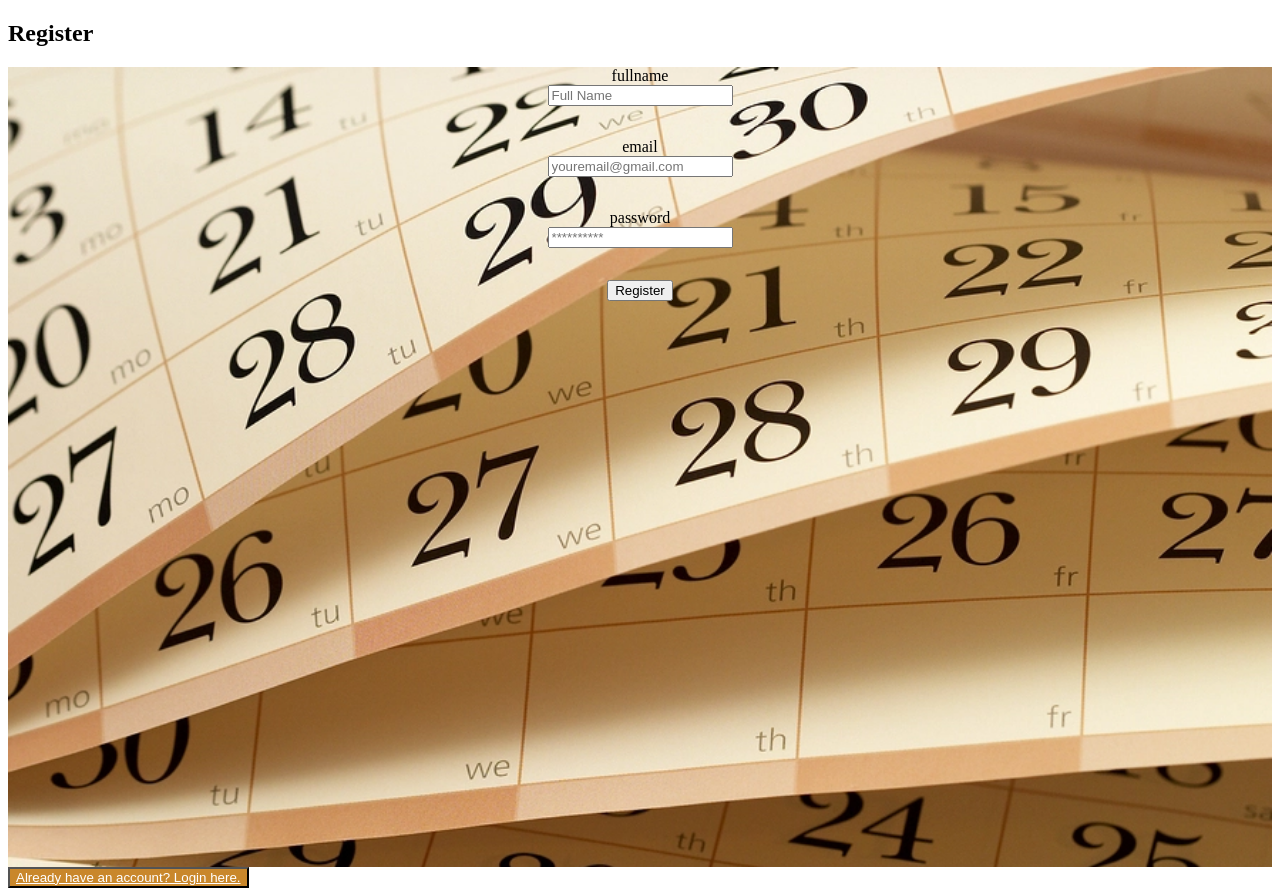
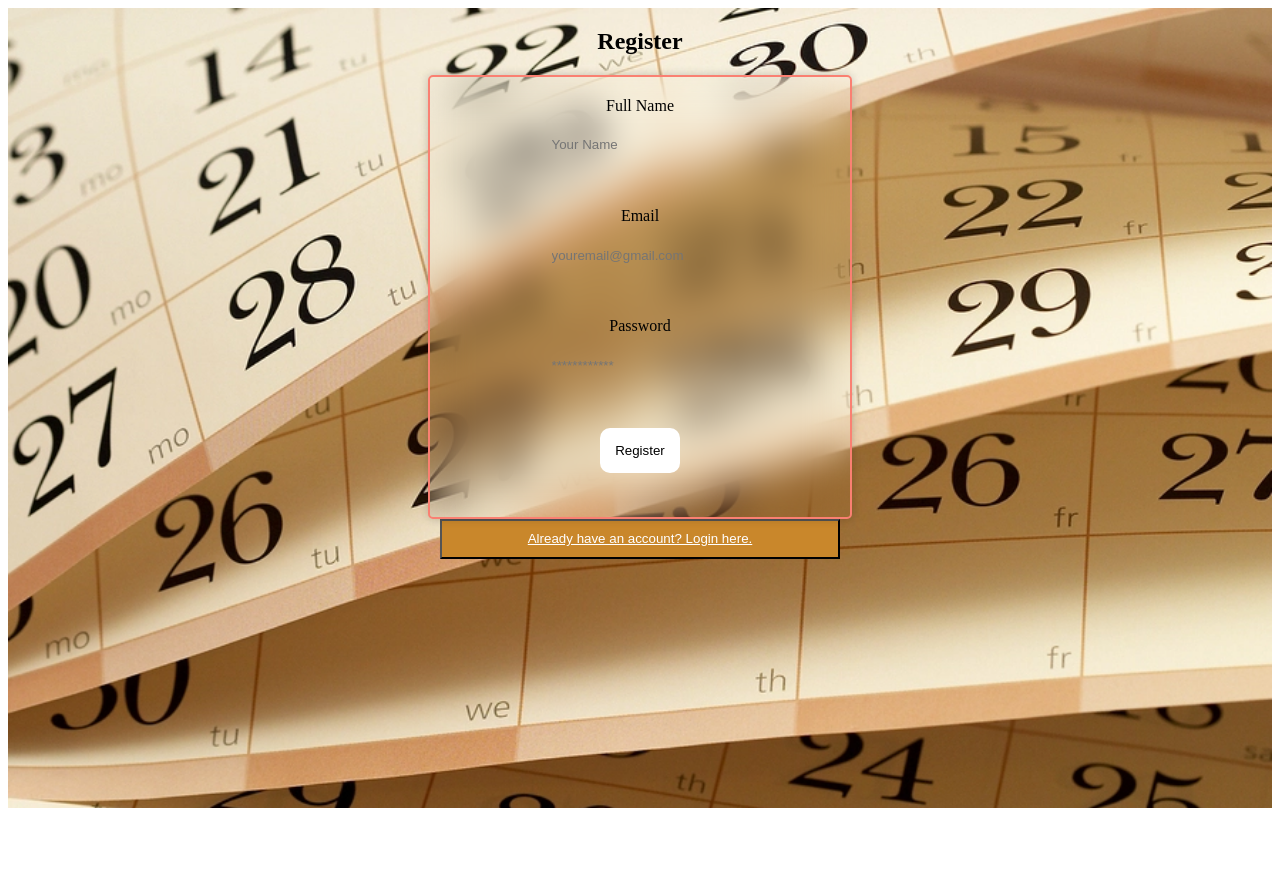
Before and after one commit to bedirhan23/calendar-api, a React (Create React App) app: page /register in a window 1280 px wide. After the commit the page ends 816 px from the top, so only its background shows below. Built offline with nearby package versions, Linux system fonts and the light colour scheme.

Commit message:
Login works fine, must to fix register also

```diff
--- a/src/Calendar.jsx
+++ b/src/Calendar.jsx
@@ -8,7 +8,7 @@ const localizer = momentLocalizer(moment);
 const MyCalendar = ({ events }) => {
     return (<div className="calendar-container">
         <h2>Calendar</h2>
-        <p>djgmskgnsfpgj</p>
+        {/*<p>djgmskgnsfpgj</p>*/}
         <Calendar
             localizer={localizer}
             events = {events}
--- a/src/Login.jsx
+++ b/src/Login.jsx
@@ -2,6 +2,8 @@ import React, { useState, useEffect} from "react";
 //import './App.css';
 import './index.css';
 import { Router, useNavigate } from "react-router-dom";
+//import lockIcon from './lock-icon.svg'; // Kilidi temsil eden simge
+//import userIcon from './user-icon.svg';
 
 export const Login = (props) => {
 
@@ -10,7 +12,7 @@ export const Login = (props) => {
     const initialValues = { email: "", password: ""}; //
     const [formValues, setFormValues] = useState(initialValues); //
     const [formErrors, setFormErrors] = useState({});
-    const [isSubmit, setIsSubmit] = useState(false);
+    //const [isSubmit, setIsSubmit] = useState(false);
     const [isError, setIsError] = useState(false);
     /*const handleSubmit = (e) => {
         e.preventDefault();
@@ -24,19 +26,16 @@ export const Login = (props) => {
 
     const handleSubmit = (e) => {
         e.preventDefault();
-        setFormErrors(validate(formValues));
-        setIsSubmit(true);
-        if (isError)
-             navigate('/Calendar');
+        const errors = validate(formValues);
+        setFormErrors(errors);
+        if (Object.keys(errors).length === 0) {
+            navigate('/Calendar');
+        }
     };
-
-    const handlePasswordChange = (e) => {
-
-    }
 
     useEffect(() =>{
         console.log(formErrors);
-        if(Object.keys(formErrors).length === 0 && isSubmit){
+        if(Object.keys(formErrors).length === 0){
             console.log(formValues);
         }
     }, [formErrors]);
@@ -59,22 +58,43 @@ export const Login = (props) => {
 
     return (
         <div className="authFormContainer">
-            {/*<pre>{ JSON.stringify(formValues, undefined, 2)}</pre>*/}
-            <h2>Login</h2>
+          <h2>Login</h2>
 
-            <form className="loginForm" onSubmit={handleSubmit}>
-                <label htmlFor="email">Email</label>
-                <input type="text" name="email" placeholder="youremail@gmail.com" value={formValues.email} onChange={handleChange}></input>
-                <p>{formErrors.email }</p>
-                <label htmlFor="password">Password</label>
-                <input type="password" name="password" placeholder="**********" value={formValues.password} onChange={handleChange}></input>
+          <form className="loginForm" onSubmit={handleSubmit}>
+            <div className="label"></div>
+            <label htmlFor="email">Email</label>
+            <div className="input-container">
+              {/*<img src={userIcon} alt="User" className="icon" />*/}
+              <input
+                type="text"
+                name="email"
+                placeholder="youremail@gmail.com"
+                value={formValues.email}
+                onChange={handleChange}
+                className="input"
+              />
+            </div>
+            <p>{formErrors.email}</p>
 
-                <p>{formErrors.password }</p>
-                <button>Login</button>
-                {/* <button onClick={() => navigate('/calendar')}>Go to Calendar</button> */}
+            <label htmlFor="password">Password</label>
+            <div className="input-container">
+              {/*<img src={lockIcon} alt="Lock" className="icon" />*/}
+              <input
+                type="password"
+                name="password"
+                placeholder="**********"
+                value={formValues.password}
+                onChange={handleChange}
+                className="input"
+              />
+            </div>
+            <p>{formErrors.password}</p>
 
-            </form>
-            <button className="linkBtn" onClick={() => navigate('/register')}>Don't have an account? Register here.</button>
+            <button className="button">Login</button>
+          </form>
+          <button className="linkBtn" onClick={() => navigate('/register')}>
+            Don't have an account? Register here.
+          </button>
         </div>
-    )
-}
+      );
+    };
--- a/src/Registerv2.jsx
+++ b/src/Registerv2.jsx
@@ -61,24 +61,55 @@ export const Register = (props) => {
     }
 
     return (
-        <div className="auth-form-container">
+        <div className="authFormContainer">
             {/*<pre>{ JSON.stringify(formValues, undefined, 2)}</pre>*/}
             <h2>Register</h2>
 
             <form className= "registerForm" onSubmit={handleSubmit}>
-                <label htmlFor="fullname">fullname</label>
-                <input type="text" name="fullname" placeholder="Full Name" value={formValues.fullname} onChange={handleChange}></input>
-                <p>{formErrors.fullname }</p>
-                <label htmlFor="email">email</label>
-                <input type="text" name="email" placeholder="youremail@gmail.com" value={formValues.email} onChange={handleChange}></input>
-                <p>{formErrors.email }</p>
-                <label htmlFor="password">password</label>
-                <input type="password" name="password" placeholder="**********" value={formValues.password} onChange={handleChange}></input>
-                {/*<i class = "far fa-eye" style="margin-left: -30px; cursor: pointer;"></i>*/}
-                <p>{formErrors.password }</p>
-                <button>Register</button>
+                <label htmlFor="fullName">Full Name</label>
+                <div className="input-container">
+                {/*<img src={userIcon} alt="User" className="icon" />*/}
+                <input
+                    type="text"
+                    name="fullName"
+                    placeholder="Your Name"
+                    value={formValues.fullname}
+                    onChange={handleChange}
+                    className="input"
+                />
+                </div>
+                <p>{formErrors.fullname}</p>
+
+                <label htmlFor="email">Email</label>
+                <div className="input-container">
+                {/*<img src={userIcon} alt="User" className="icon" />*/}
+                <input
+                    type="text"
+                    name="email"
+                    placeholder="youremail@gmail.com"
+                    value={formValues.email}
+                    onChange={handleChange}
+                    className="input"
+                />
+                </div>
+                <p>{formErrors.email}</p>
+
+                <label htmlFor="password">Password</label>
+                <div className="input-container">
+                {/*<img src={userIcon} alt="User" className="icon" />*/}
+                <input
+                    type="text"
+                    name="password"
+                    placeholder="************"
+                    value={formValues.password}
+                    onChange={handleChange}
+                    className="input"
+                />
+                </div>
+                <p>{formErrors.email}</p>
+                <button className="button">Register</button>
             </form>
-            <button className= "linkBtn" onClick={() => navigate('/register')}>Already have an account? Login here.</button>
+            <button className= "linkBtn" onClick={() => navigate('/login')}>Already have an account? Login here.</button>
         </div>
     )
 }
--- a/src/index.css
+++ b/src/index.css
@@ -25,14 +25,18 @@
 
 .registerForm{
 
+  border: 2px solid salmon;
+  padding: 20px;
+  box-shadow: 0px 0px 10px rgba(0, 0, 0, 0.2);
+  background: transparent;
+  backdrop-filter: blur(20px);
   display: flex;
   flex-direction: column;
   align-items: center;
-  background: url('./00a0f-sw-531542.png' );
-  /*opacity: 0.5;*/
-  width: 100%;
-  height: 100vh;
-  background-size: cover;
+  border-radius: 5px;
+  width: 30%;
+  height: 50vh;
+
 
 }
 .loginForm{
@@ -51,6 +55,9 @@
 
 
 }
+.calendarForm{
+
+}
 
 /* @media  and (min-width 600px) {
 
@@ -67,6 +74,7 @@
 .label{
   text-align: left;
   padding: 0.25rem 0;
+  background-color: crimson;
 
 
 }
@@ -74,16 +82,17 @@
 .input{
   margin: 0.5em 0;
   padding: 1rem;
-  border: none;
+  border: 1px black;
   /*border-radius: 10px;*/
   border-radius: 5px;
-  background-color: blueviolet;
+  /*background-color: rgb(164, 136, 22); */
+  background: transparent;
 }
 
 .button {
   border: none;
   background-color: white;
-  padding: 20px;
+  padding: 15px;
   border-radius: 10px;
   cursor: pointer;
 }
@@ -92,4 +101,6 @@
   background: rgb(201, 135, 43);
   color: rgb(255, 255, 255);
   text-decoration: underline;
+  width: 50vh;
+  height: 5vh;
 }
--- a/src/index.js
+++ b/src/index.js
@@ -10,7 +10,7 @@ import  {Login}  from './Login';
 import  MyCalendar  from './Calendar';
 import  {Register}  from './Registerv2';
 
-const root = ReactDOM.createRoot(document.getElementById('root'));
+const root = ReactDOM.createRoot(document.getElementById('root')); //ReactDOM.render yaparak düzelt
 root.render(
   <React.StrictMode>
     <Router>
```
Also changed, not shown: src/calendar.css (added).
